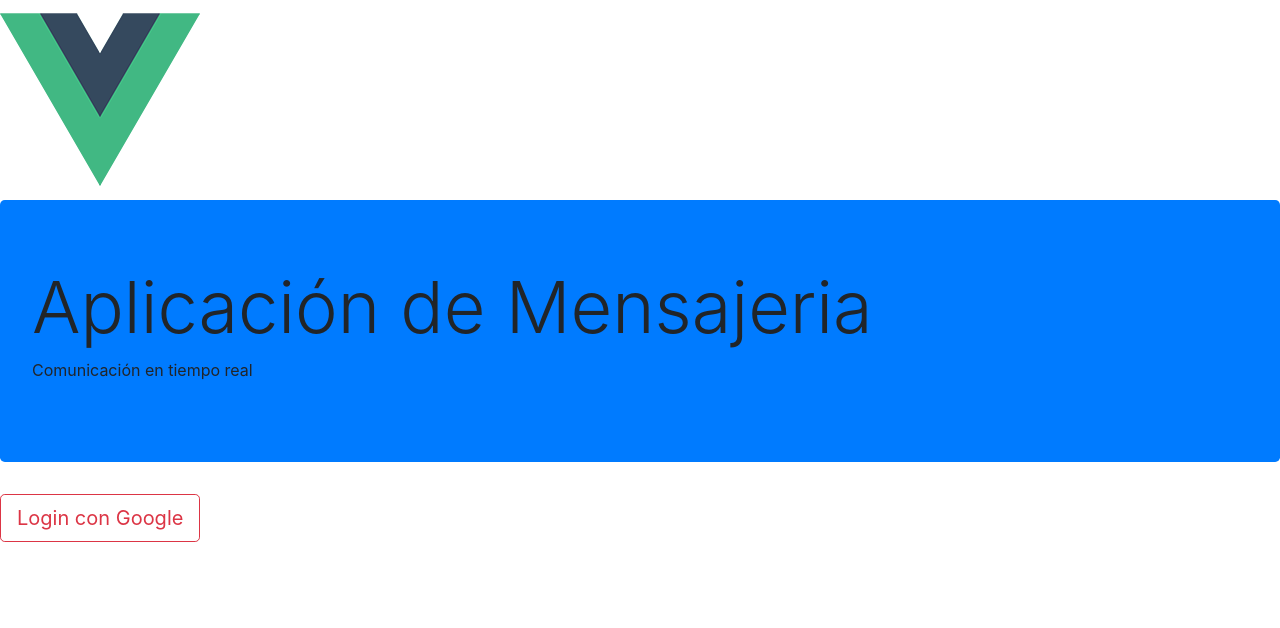
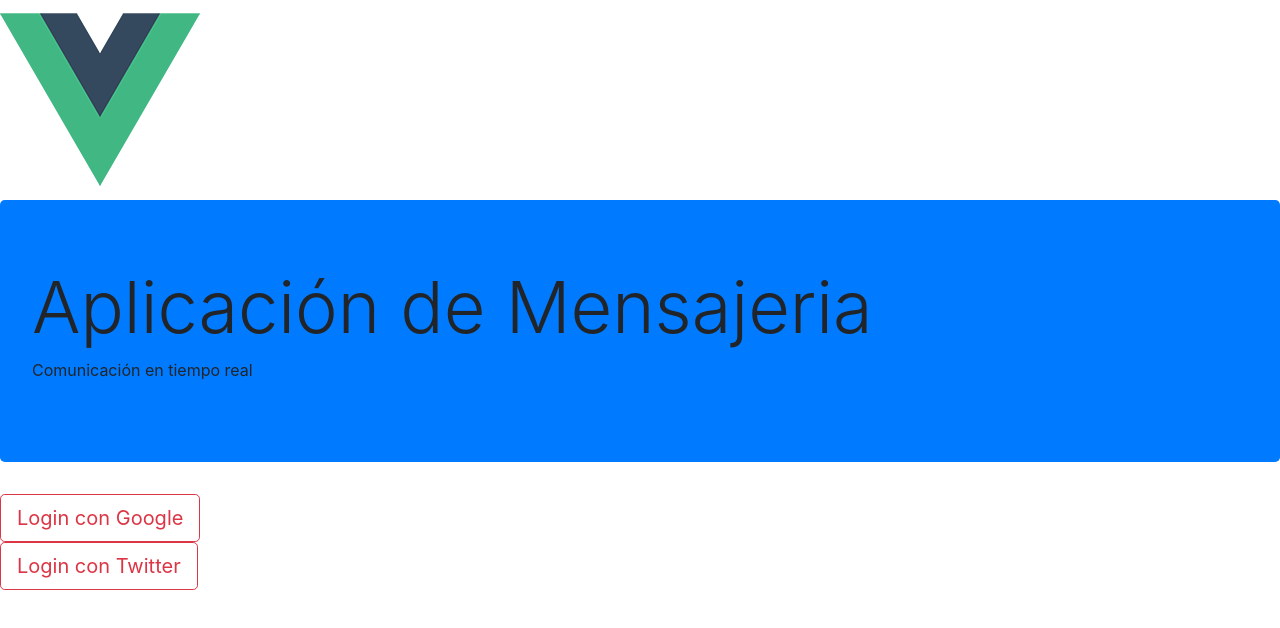
Before and after one commit to Daniel151505/Aplicacion-de-mensajeria, a Vue app in the folder aplicacionMensajeria/: page /login in a window 1280 px wide. Shown: the top 628 px of the page. Built offline with nearby package versions, Linux system fonts and the light colour scheme.

Commit message:
Creacion del boton login con Twitter

```diff
--- a/aplicacionMensajeria/src/pages/Login.vue
+++ b/aplicacionMensajeria/src/pages/Login.vue
@@ -1,5 +1,6 @@
 <template>
 <div>
+
    <div class="jumbotron bg-primary text-while">
      <h2 class="lead display-3">Aplicación de Mensajeria</h2>
      <p>Comunicación en tiempo real</p>
@@ -12,7 +13,11 @@
       </div>
     </div>
 
-
+  <div class="row">
+      <div class="div text-center">
+        <button class="btn btn-outline-danger btn-lg">Login con Twitter</button>
+      </div>
+    </div>
   </div>
 
 </div>
```
